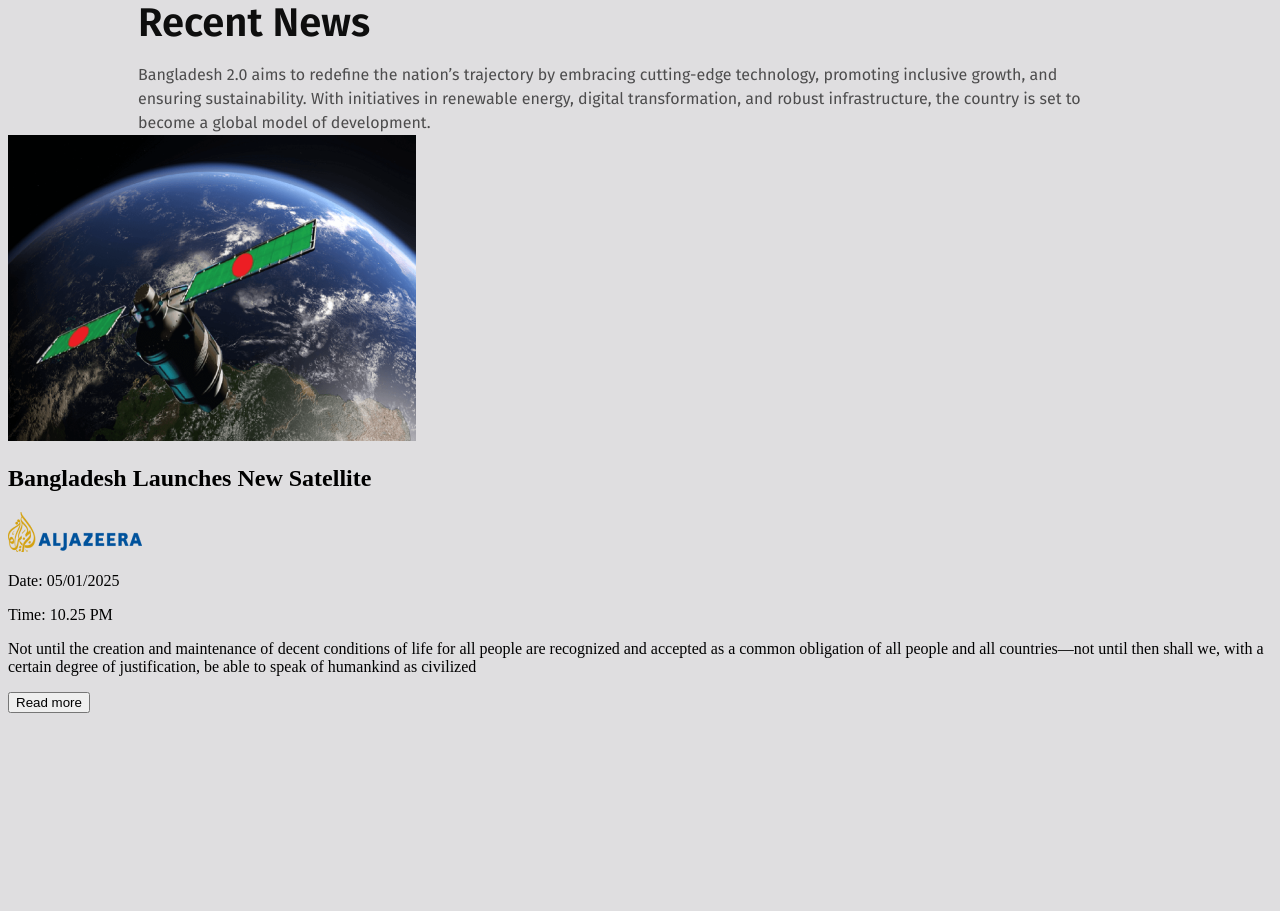
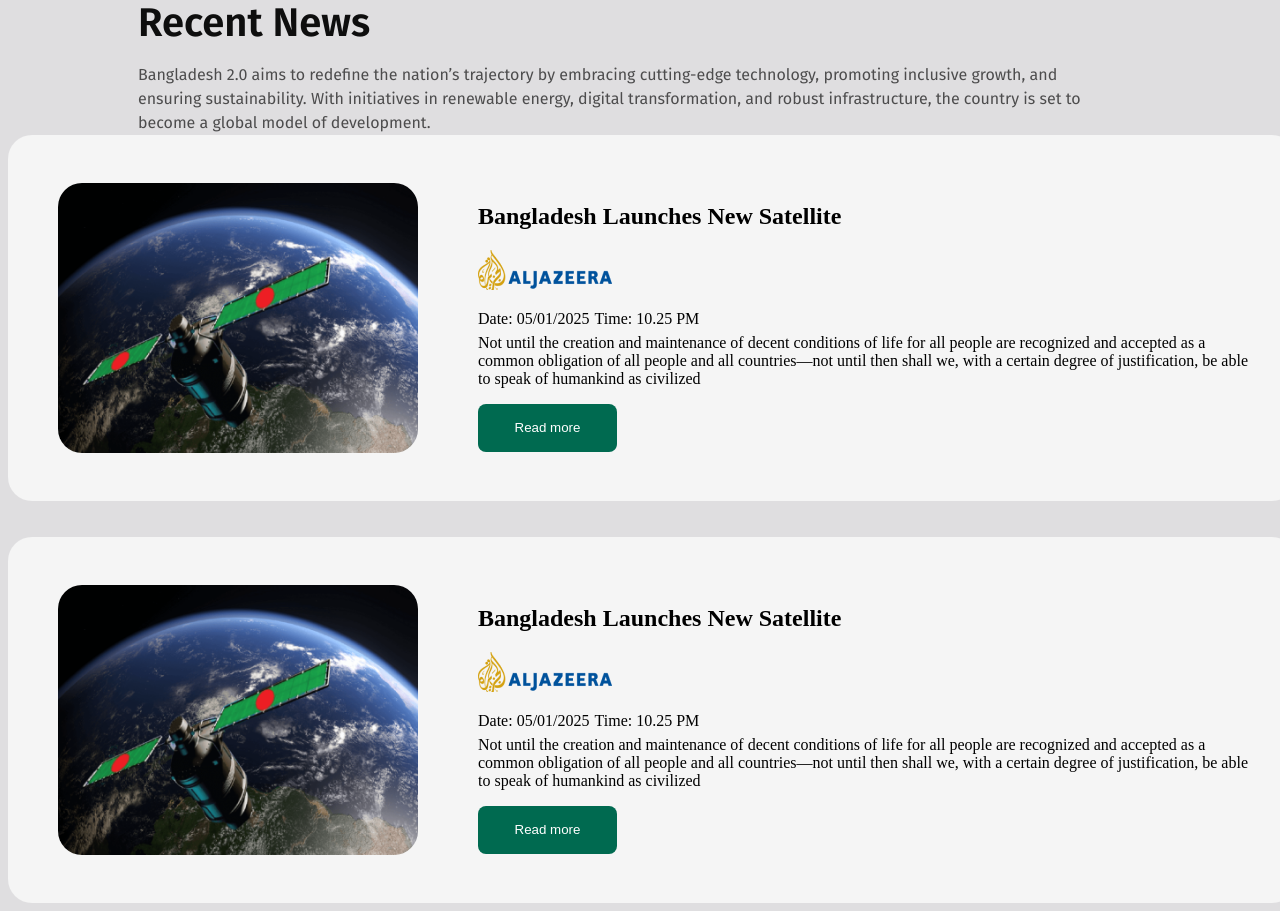
Before and after one commit to Minhaz-miraz/Assignment1-Bangladesh2.0, a plain HTML site: page index.html in a window 1280 px wide. Shown: the part 1586-2497 px from the top of the page. Before the commit the page ends 2307 px from the top, so only its background shows below. Drawn offline with Linux system fonts and the light colour scheme.

Commit message:
news added

```diff
--- a/index.html
+++ b/index.html
@@ -74,7 +74,7 @@
             <p class="news-start-description">Bangladesh 2.0 aims to redefine the nation’s trajectory by embracing cutting-edge technology, promoting inclusive growth, and ensuring sustainability. With initiatives in
                 renewable energy, digital transformation, and robust infrastructure, the country is set to become a global model of development.</p>
          </section>
-         <section class="news-container">
+         <section class="news-container1">
             <img class="sattelite" src="./assets/satelite.png" alt="">
             <div class="sattelite-card">
                 <h1 class="satelite-card-title">Bangladesh Launches New Satellite</h1>
@@ -87,7 +87,23 @@
                     with a certain degree of justification, be able to speak of humankind as civilized</p>
                     <button class="news-button">Read more</button>
                 </div>
-            </section>
+            </section><br>
+            <br>
+            <section class="news-container2">
+                <img class="sattelite2 " src="./assets/satelite.png" alt="">
+                <div class="sattelite-card2">
+                    <h1 class="satelite-card-title2">Bangladesh Launches New Satellite</h1>
+                    <img class="al-jazeera2" src="./assets/al-jazeera.png" alt="">
+                    <div class="date-time2">
+                        <p>Date: 05/01/2025</p>
+                        <p>Time: 10.25 PM</p>
+                    </div>
+                    <p class="sattelite-card-description2">Not until the creation and maintenance of decent conditions of life for all people are recognized and accepted as a common obligation of all people and all countries—not until then shall we,
+                        with a certain degree of justification, be able to speak of humankind as civilized</p>
+                        <button class="news-button2">Read more</button>
+                    </div>
+                </section>
+
 
 
         <!-- <section>
--- a/styles/style.css
+++ b/styles/style.css
@@ -50,7 +50,7 @@ margin-bottom: 20px;
 border: none;
 color: rgb(255, 255, 255);
 }
-.vission-button1:hover, .vission-button2:hover, .vission-button3:hover, .banner-button:hover{
+.vission-button1:hover, .vission-button2:hover, .vission-button3:hover, .banner-button:hover, .news-button:hover{
     background-color: rgb(218, 22, 4);
 }
 /* vission area */
@@ -211,3 +211,89 @@ letter-spacing: 0%;
 text-align: left;
 margin: 20px 160px 0px 130px;
 }
+.news-container1{
+    display: flex;
+    gap: 60px;
+    padding: 48px;
+    padding-left: 50px;
+    margin: 0 auto;
+    background-color: whitesmoke;
+    flex-direction: row;
+    justify-content: center;
+    width: 1190px;
+    height: 270px;
+    border-radius: 24px;
+}
+.sattelite{
+    border-radius: 24px;
+}
+.sattelite-card{
+    margin-top: 0px;
+    margin-bottom: 20px;
+}
+.date-time{
+    display: flex;
+    gap: 5px;
+    width: 744px;
+height: 24px;
+margin-bottom: 5px;
+}
+.al-jazeera{
+    width: 134px;
+height: 40px;
+margin-top: 0px;
+}
+.news-button{
+    width: 139px;
+height: 48px;
+border-radius: 8px;
+background: rgb(0, 106, 80);
+border: none;
+color: rgb(255, 255, 255);
+
+}
+.news-container2{
+    margin-top: 20px;
+    display: flex;
+    flex-direction: row;
+    flex-direction: row-reverse;
+    gap: 60px;
+    padding: 48px;
+    padding-left: 50px;
+    margin: 0 auto;
+    background-color: whitesmoke;
+    flex-direction: row;
+    justify-content: center;
+    width: 1190px;
+    height: 270px;
+    border-radius: 24px;
+
+}
+.sattelite2{
+    border-radius: 24px;
+}
+.sattelite-card2{
+    margin-top: 0px;
+    margin-bottom: 20px;
+}
+.date-time2{
+    display: flex;
+    gap: 5px;
+    width: 744px;
+height: 24px;
+margin-bottom: 5px;
+}
+.al-jazeera2{
+    width: 134px;
+height: 40px;
+margin-top: 0px;
+}
+.news-button2{
+    width: 139px;
+height: 48px;
+border-radius: 8px;
+background: rgb(0, 106, 80);
+border: none;
+color: rgb(255, 255, 255);
+
+}
```
